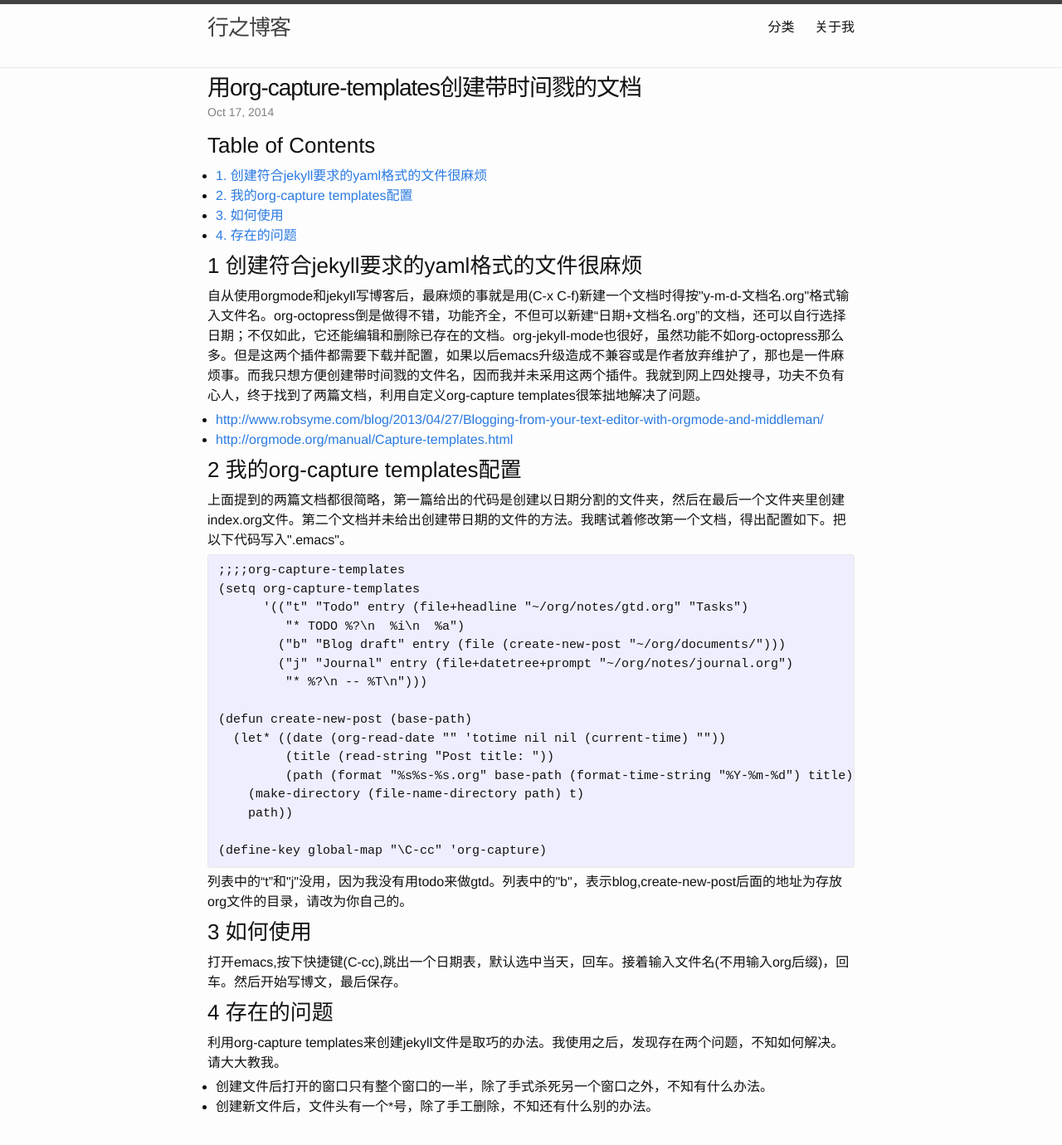
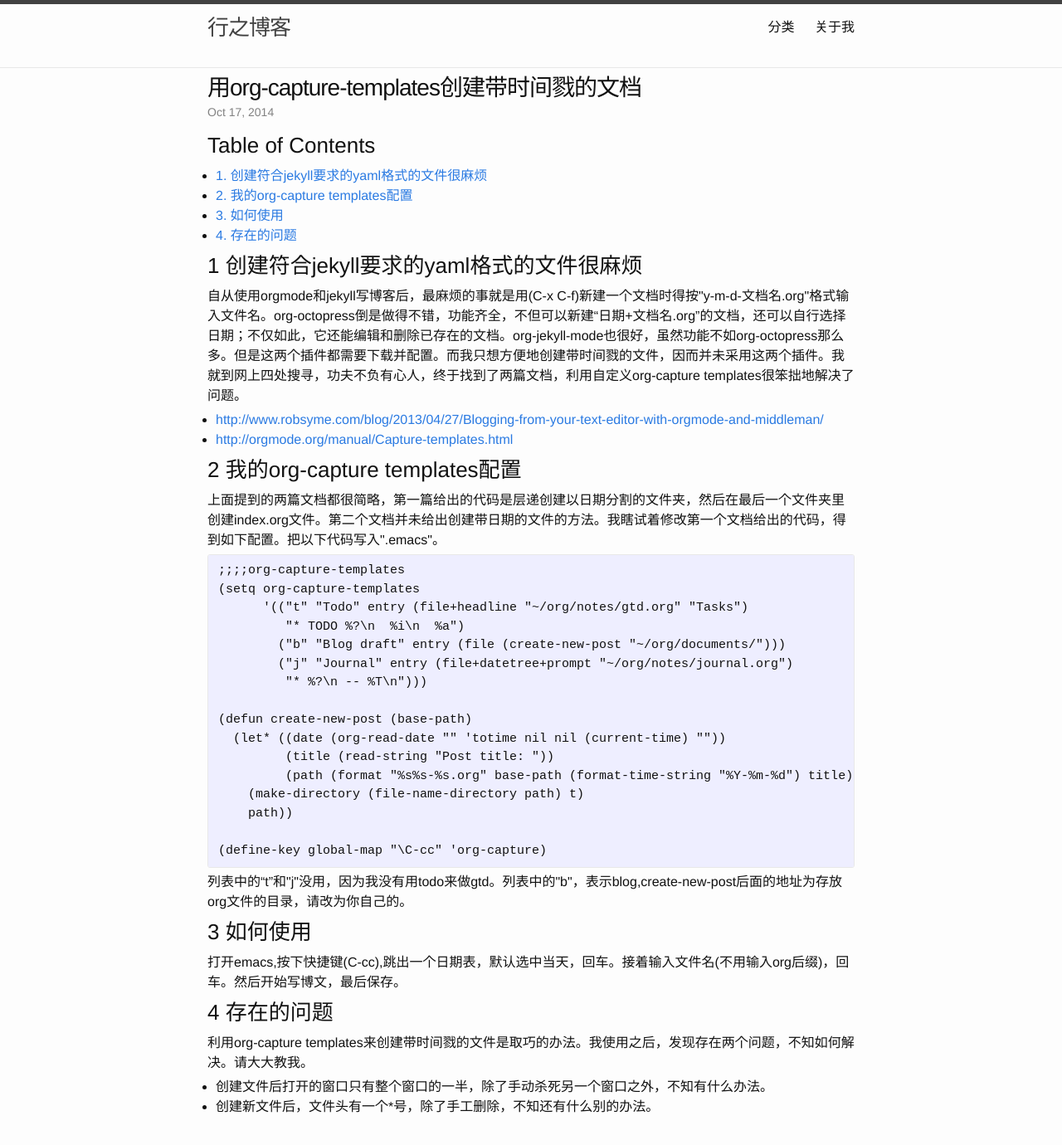
Before and after one commit to xep007/xep007.github.io, a Jekyll site: the page built from _posts/2014-10-17-用org-capture-templates创建带时间戮的文档.html, in a window 1280 px wide and 1400 px high. Shown: the top 1380 px of the window at 83% size. Built offline with Jekyll 4.4.1, drawn with Linux system fonts in a browser that asks for light colours; comment, search, counter and statistics services are not loaded.

Commit message:
修改博文

```diff
--- a/_posts/2014-10-17-用org-capture-templates创建带时间戮的文档.html
+++ b/_posts/2014-10-17-用org-capture-templates创建带时间戮的文档.html
@@ -22,7 +22,7 @@ categories: [org ,jekyll ]
 <h2 id="sec-1"><span class="section-number-2">1</span> 创建符合jekyll要求的yaml格式的文件很麻烦</h2>
 <div class="outline-text-2" id="text-1">
 <p>
-自从使用orgmode和jekyll写博客后，最麻烦的事就是用(C-x C-f)新建一个文档时得按"y-m-d-文档名.org"格式输入文件名。org-octopress倒是做得不错，功能齐全，不但可以新建“日期+文档名.org”的文档，还可以自行选择日期；不仅如此，它还能编辑和删除已存在的文档。org-jekyll-mode也很好，虽然功能不如org-octopress那么多。但是这两个插件都需要下载并配置，如果以后emacs升级造成不兼容或是作者放弃维护了，那也是一件麻烦事。而我只想方便创建带时间戮的文件名，因而我并未采用这两个插件。我就到网上四处搜寻，功夫不负有心人，终于找到了两篇文档，利用自定义org-capture templates很笨拙地解决了问题。
+自从使用orgmode和jekyll写博客后，最麻烦的事就是用(C-x C-f)新建一个文档时得按"y-m-d-文档名.org"格式输入文件名。org-octopress倒是做得不错，功能齐全，不但可以新建“日期+文档名.org”的文档，还可以自行选择日期；不仅如此，它还能编辑和删除已存在的文档。org-jekyll-mode也很好，虽然功能不如org-octopress那么多。但是这两个插件都需要下载并配置。而我只想方便地创建带时间戮的文件，因而并未采用这两个插件。我就到网上四处搜寻，功夫不负有心人，终于找到了两篇文档，利用自定义org-capture templates很笨拙地解决了问题。
 </p>
 
 <ul class="org-ul">
@@ -38,7 +38,7 @@ categories: [org ,jekyll ]
 <h2 id="sec-2"><span class="section-number-2">2</span> 我的org-capture templates配置</h2>
 <div class="outline-text-2" id="text-2">
 <p>
-上面提到的两篇文档都很简略，第一篇给出的代码是创建以日期分割的文件夹，然后在最后一个文件夹里创建index.org文件。第二个文档并未给出创建带日期的文件的方法。我瞎试着修改第一个文档，得出配置如下。把以下代码写入".emacs"。
+上面提到的两篇文档都很简略，第一篇给出的代码是层递创建以日期分割的文件夹，然后在最后一个文件夹里创建index.org文件。第二个文档并未给出创建带日期的文件的方法。我瞎试着修改第一个文档给出的代码，得到如下配置。把以下代码写入".emacs"。
 </p>
 <div class="org-src-container">
 
@@ -77,10 +77,10 @@ categories: [org ,jekyll ]
 <h2 id="sec-4"><span class="section-number-2">4</span> 存在的问题</h2>
 <div class="outline-text-2" id="text-4">
 <p>
-利用org-capture templates来创建jekyll文件是取巧的办法。我使用之后，发现存在两个问题，不知如何解决。请大大教我。
+利用org-capture templates来创建带时间戮的文件是取巧的办法。我使用之后，发现存在两个问题，不知如何解决。请大大教我。
 </p>
 <ul class="org-ul">
-<li>创建文件后打开的窗口只有整个窗口的一半，除了手式杀死另一个窗口之外，不知有什么办法。
+<li>创建文件后打开的窗口只有整个窗口的一半，除了手动杀死另一个窗口之外，不知有什么办法。
 </li>
 <li>创建新文件后，文件头有一个*号，除了手工删除，不知还有什么别的办法。
 </li>
```
Also changed, not shown: other parts of _posts/2014-10-17-用org-capture-templates创建带时间戮的文档.html (+1 -1 lines).
